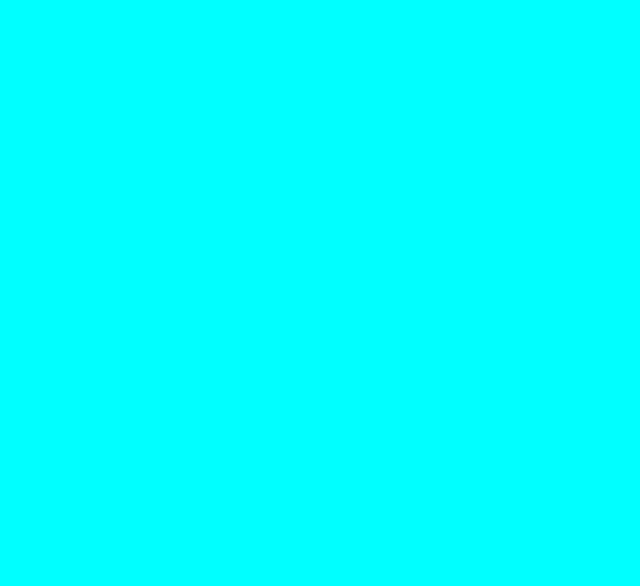
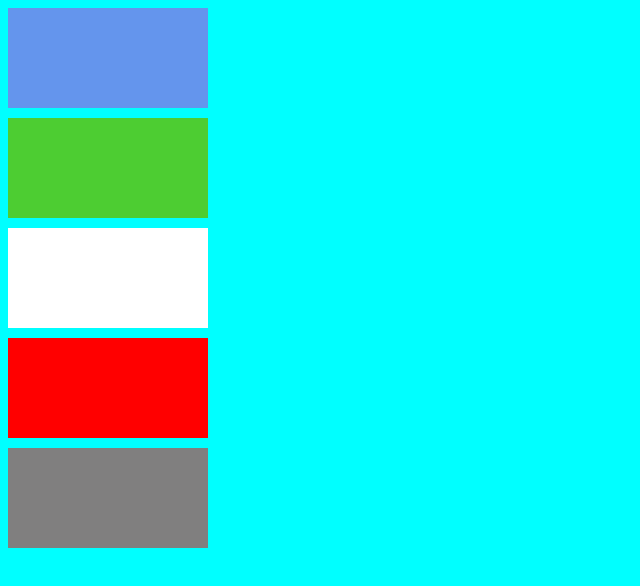
Before and after one commit to karolwawer/css-podstawy, a plain HTML site: page 4-kolory-css/index.html in a window 1280 px wide. Shown: the whole page, without its empty margins (0-640 px from the left). Drawn offline with Linux system fonts and the light colour scheme.

Commit message:
divy w różnych rodzajach zapisu kolorów

```diff
--- a/4-kolory-css/css/style.css
+++ b/4-kolory-css/css/style.css
@@ -1 +1,34 @@
-body{background-color: aqua;}
+body {
+    background-color: aqua;
+}
+
+#kolory-predefiniowane {
+    width: 200px;
+    height: 100px;
+    background-color: cornflowerblue;
+    margin-bottom: 10px;
+}
+#kolory-hexadecymalne {
+    width: 200px;
+    height: 100px;
+    background-color: #4dcd32;
+    margin-bottom: 10px;
+}
+#kolory-hexadecymalne-zapis-skrocony{
+    width: 200px;
+    height: 100px;
+    background-color: #fff;
+    margin-bottom: 10px;
+}
+#kolory-funkcja-rgb{
+    width: 200px;
+    height: 100px;
+    background-color: rgb(255, 0, 0);
+    margin-bottom: 10px;
+}
+#kolory-funkcja-rgba{
+    width: 200px;
+    height: 100px;
+    background-color: rgba(255, 0, 0,0.5);
+    margin-bottom: 10px;
+}
--- a/4-kolory-css/index.html
+++ b/4-kolory-css/index.html
@@ -6,6 +6,10 @@
     <link rel="stylesheet" href="css/style.css">
 </head>
 <body>
-
+    <div id="kolory-predefiniowane"></div>
+    <div id="kolory-hexadecymalne"></div>
+    <div id="kolory-hexadecymalne-zapis-skrocony"></div>
+    <div id="kolory-funkcja-rgb"></div>
+    <div id="kolory-funkcja-rgba"></div>
 </body>
 </html>
```
